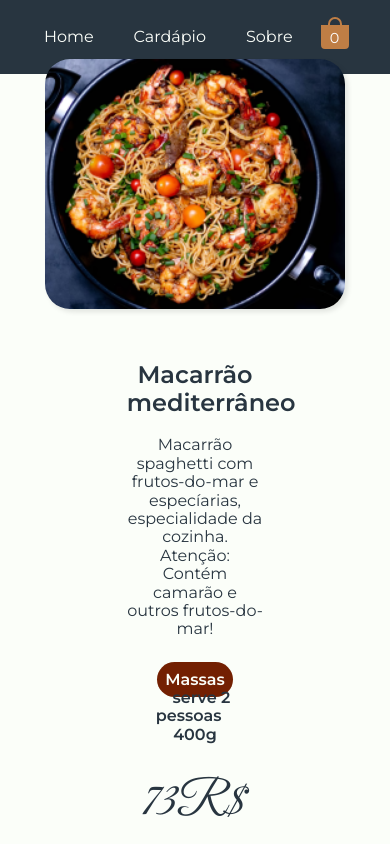
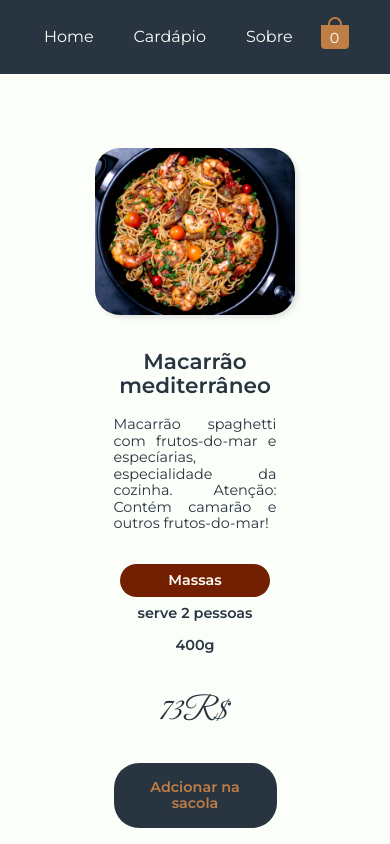
Before and after one commit to GabrielEvangelista0/Restaurante, a React (Create React App) app: page /prato/1 in a window 390 px wide. Shown: the top 844 px of the page. Built offline with nearby package versions, Linux system fonts and the light colour scheme.

Commit message:
Sacola e prato estão responsivo

```diff
--- a/src/components/Menu/index.tsx
+++ b/src/components/Menu/index.tsx
@@ -78,5 +78,4 @@ const StyledMenu = styled.nav`
         }
        }
     }
-
 `
--- a/src/components/SacolaButton/icon.tsx
+++ b/src/components/SacolaButton/icon.tsx
@@ -26,4 +26,11 @@ const StyledIcon = styled.div`
         left: -50%;
     }
 
+    @media screen and (max-width: 374px) {
+        font-size: 1.2rem;
+        span{
+            display: none;
+        }
+    }
+
 `
--- a/src/components/SacolaButton/index.tsx
+++ b/src/components/SacolaButton/index.tsx
@@ -18,7 +18,6 @@ export default function SacolaButton() {
 const Sacola = styled.button`
     color: var(--cor3);
     background-color: transparent;
-    font-size: 2rem;
     border: none;
     border-radius: 50%;
     cursor: pointer;
--- a/src/pages/Prato/index.tsx
+++ b/src/pages/Prato/index.tsx
@@ -42,13 +42,31 @@ const StyledPrato = styled.div`
     align-items: center;
     flex-direction: column;
     width: 70%;
-    height: 100vh;
+    min-height: 100vh;
     margin: auto;
 
     img{
         width: 300px;
         border-radius: 25px;
         box-shadow: 3px 3px 5px rgb(0 0 0 / 10%);
+    }
+
+    @media screen and (max-width: 1024px) {
+        img{
+            width: 250px;
+        }
+    }
+
+    @media screen and (max-width: 768px) {
+        width: 100%;
+        img{
+            width: 200px;
+        }
+    }
+
+    @media screen and (max-width: 425px) {
+        width: 100%;
+        padding: 2rem;
     }
 
 `
@@ -109,4 +127,31 @@ const StyledDescricao = styled.div`
             color: var(--cor1);
         }
     }
+
+    @media screen and (max-width: 768px){
+        margin-top: 1rem;
+        p{
+            text-align: justify;
+        }
+        .tags{
+            display: flex;
+            flex-direction: column;
+            align-items: center;
+            span{
+                width: 150px;
+                font-size: 0.9rem;
+            }
+        }
+
+        button{
+            margin-bottom: 1rem;
+        }
+    }
+
+    @media screen and (max-width: 570px){
+        font-size: 0.9rem;
+        .price{
+            font-size: 2rem;
+        }
+    }
 `
--- /dev/null
+++ b/src/pages/Sacola/PratoPedido/index.tsx
@@ -0,0 +1,156 @@
+import { IPedido } from "interfaces/Pedido"
+import typePrato from "interfaces/Pratos"
+import { SlArrowDown, SlArrowUp } from "react-icons/sl"
+import { useNavigate } from "react-router-dom"
+import { useAdcionar, useSubtrair } from "state/hooks/mudaQuantidadeDoPedido"
+import styled from "styled-components"
+
+interface Props {
+    pedido: IPedido
+}
+
+export default function PratoPedido({ pedido }: Props) {
+
+    const adicionar = useAdcionar()
+    const subtrair = useSubtrair()
+    const navegate = useNavigate()
+
+    return (
+        <StyledPrato key={pedido.prato.id}>
+            <img src={pedido.prato.photo} alt="" />
+            <div className="descricao">
+                <h3 onClick={() => navegate(`/prato/${pedido.prato.id}/`)} > {pedido.prato.title} </h3>
+                <div className="tags">
+                    <span className={pedido.prato.category.label.toLocaleLowerCase()}> {pedido.prato.category.label} </span>
+                    <span> serve {pedido.prato.serving} pessoas </span>
+                    <span> {pedido.prato.size}g </span>
+                </div>
+                <span className="price"> {pedido.prato.price * pedido.quantidade}R$ </span>
+                <div className="quantidade">
+                    <span>Qtd: <span>{pedido.quantidade}</span></span>
+                    <div className="setas">
+                        <SlArrowUp
+                            className="seta"
+                            role='button'
+                            onClick={() => adicionar(pedido)}
+                        />
+                        <SlArrowDown
+                            className="seta"
+                            role='button'
+                            onClick={() => subtrair(pedido)}
+                        />
+                    </div>
+                </div>
+            </div>
+        </StyledPrato>
+    )
+}
+
+
+const StyledPrato = styled.div`
+
+    display: flex;
+    flex-direction: column;
+    justify-content: center;
+    align-items: center;
+    text-align: center;
+    width: 50%;
+    margin-bottom: 2rem;
+
+    img{
+        width: 250px;
+        box-shadow: 3px 3px 5px rgb(0 0 0 / 10%);
+        border-radius: 25px;
+    }
+
+    .descricao{
+        width: 100%;
+       h3{
+        cursor: pointer;
+
+        &:hover{
+            color: var(--cor3);
+        }
+       }
+
+       .tags{
+        display: flex;
+        justify-content: space-evenly;
+        font-weight: bold;
+        margin-bottom: 1.5rem;
+        font-size: 1rem;
+        width: 100%;
+
+        span{
+            padding: .5rem;
+            border-radius: 25px;
+            font-weight: bold;
+        }
+
+        .massas{
+            background-color: var(--cor4);
+            color: var(--cor0);
+        }
+        .carnes{
+            background-color: var(--cor2);
+            color: var(--cor0);
+        }
+        .veganos{
+            background-color: var(--cor5);
+            color: var(--cor0);
+        }
+        .combos{
+            background-color: var(--cor1);
+            color: var(--cor0);
+        }
+       }
+    }
+
+    .price{
+        display: block;
+        font-family: 'Great Vibes', cursive;
+        font-size: 2rem;
+        font-weight: bold;
+    }
+
+    .quantidade{
+        display: flex;
+        justify-content: center;
+        align-items: center;
+        span{
+            padding: 1rem;
+        }
+        .setas{
+            display: flex;
+            flex-direction: column;
+            color: var(--cor3);
+            cursor: pointer;
+        }
+
+        .seta{
+            margin: .2rem;
+            &:hover{
+                color: var(--cor1);
+            }
+        }
+    }
+
+    @media screen and (max-width: 1024px) {
+           .tags{
+            flex-direction: column;
+            align-items: center;
+            span{
+                font-size: 0.7rem;
+                padding: 0px;
+                width: 150px;
+            }
+           }
+        }
+    @media screen and (max-width: 430px) {
+        width: 100%;
+        img{
+            width: 150px;
+        }
+    }
+
+`
--- a/src/pages/Sacola/index.tsx
+++ b/src/pages/Sacola/index.tsx
@@ -3,6 +3,7 @@ import styled from "styled-components"
 import { SlArrowDown, SlArrowUp } from "react-icons/sl"
 import { useAdcionar, useSubtrair } from "state/hooks/mudaQuantidadeDoPedido"
 import { useMostrarPedidos } from "state/hooks/useMostrarPedidos"
+import PratoPedido from "./PratoPedido"
 
 export default function Sacola() {
 
@@ -16,31 +17,7 @@ export default function Sacola() {
 
             <PratosSacola>
                 {pedidos.map(pedido => (
-                    <StyledPrato key={pedido.id}>
-                        <img src={pedido.prato.photo} alt="" />
-                        <div className="descricao">
-                            <h3 onClick={() => navegate(`/prato/${pedido.prato.id}/`)} > {pedido.prato.title} </h3>
-                            <div className="tags">
-                                <span className={pedido.prato.category.label.toLocaleLowerCase()}> {pedido.prato.category.label} </span>
-                                <span> serve {pedido.prato.serving} pessoas </span>
-                                <span> {pedido.prato.size}g </span>
-                            </div>
-                            <span className="price"> {pedido.prato.price * pedido.quantidade}R$ </span>
-                            <div className="quantidade">
-                                <span>Qtd: <span>{pedido.quantidade}</span></span>
-                                <div className="setas">
-                                    <SlArrowUp
-                                        role='button'
-                                        onClick={() => adicionar(pedido)}
-                                    />
-                                    <SlArrowDown
-                                        role='button'
-                                        onClick={() => subtrair(pedido)}
-                                    />
-                                </div>
-                            </div>
-                        </div>
-                    </StyledPrato>
+                    <PratoPedido pedido={pedido}/>
                 ))}
             </PratosSacola>
 
@@ -55,6 +32,7 @@ const StyledSacola = styled.section`
     flex-direction: column;
     align-items: center;
     padding: 2rem;
+    min-height: 75vh;
 
     button{
         width: 200px;
@@ -84,85 +62,8 @@ const PratosSacola = styled.div`
     width: 70%;
     margin: auto;
 
-`
-
-const StyledPrato = styled.div`
-
-    display: flex;
-    flex-direction: column;
-    justify-content: center;
-    align-items: center;
-    text-align: center;
-    width: 35%;
-    margin-bottom: 2rem;
-
-    img{
-        width: 250px;
-        box-shadow: 3px 3px 5px rgb(0 0 0 / 10%);
-        border-radius: 25px;
+    @media screen and (max-width: 1024px) {
+        flex-direction: column;
     }
 
-    .descricao{
-       h3{
-        cursor: pointer;
-
-        &:hover{
-            color: var(--cor3);
-        }
-       }
-
-       .tags{
-        font-weight: bold;
-        margin-bottom: 1.5rem;
-        font-size: 1rem;
-
-        span{
-            margin: 0 0.3rem;
-            padding: .5rem;
-            border-radius: 25px;
-            font-weight: bold;
-        }
-
-        .massas{
-            background-color: var(--cor4);
-            color: var(--cor0);
-        }
-        .carnes{
-            background-color: var(--cor2);
-            color: var(--cor0);
-        }
-        .veganos{
-            background-color: var(--cor5);
-            color: var(--cor0);
-        }
-        .combos{
-            background-color: var(--cor1);
-            color: var(--cor0);
-        }
-       }
-    }
-
-    .price{
-        display: block;
-        font-family: 'Great Vibes', cursive;
-        font-size: 2rem;
-        font-weight: bold;
-    }
-
-    .quantidade{
-        display: flex;
-        justify-content: center;
-        align-items: center;
-        span{
-            padding: 1rem;
-        }
-        .setas{
-            display: flex;
-            flex-direction: column;
-            color: var(--cor3);
-            cursor: pointer;
-        }
-    }
-
-
 `
```
